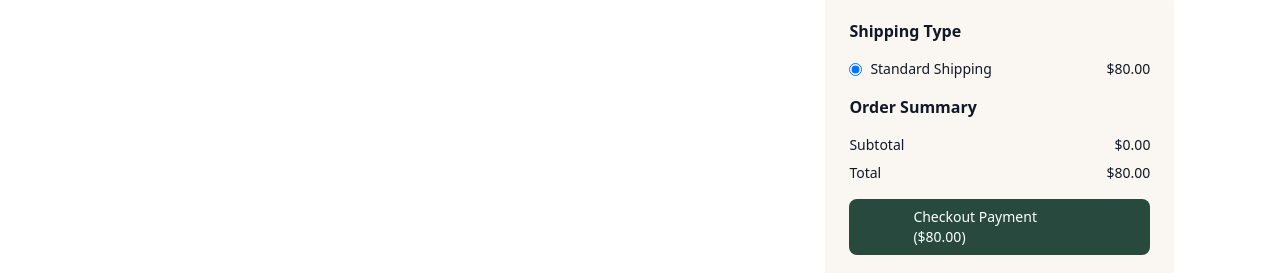
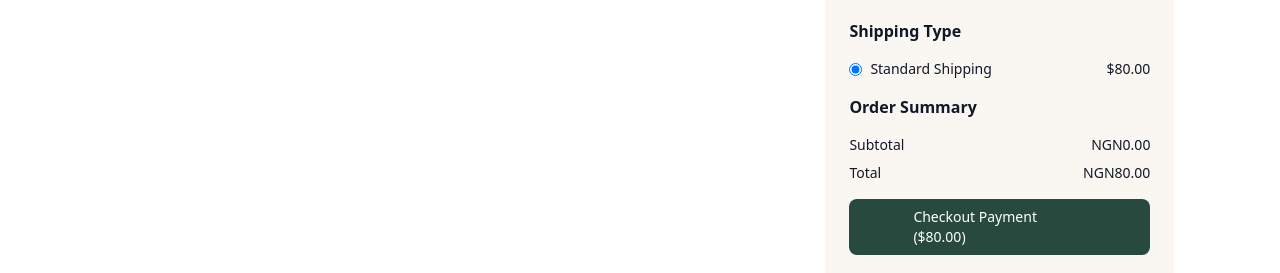
Before and after one commit to EA-Emerson/my-app, a React (Create React App) app: page /checkout in a window 1280 px wide. Shown: the part 141-414 px from the top of the page. Built offline with nearby package versions, Linux system fonts and the light colour scheme; no server answers.

Commit message:
Update checkout.jsx

```diff
--- a/src/pages/checkout.jsx
+++ b/src/pages/checkout.jsx
@@ -63,11 +63,11 @@ const Checkout = ({ cartItems }) => {
           <h3 className="font-bold mb-4">Order Summary</h3>
           <div className="flex justify-between mb-2">
             <span className="text-sm">Subtotal</span>
-            <span className="text-sm">${totalPrice.toFixed(2)}</span>
+            <span className="text-sm">NGN{totalPrice.toFixed(2)}</span>
           </div>
           <div className="flex justify-between mb-4">
             <span className="text-sm">Total</span>
-            <span className="text-sm">${grandTotal.toFixed(2)}</span>
+            <span className="text-sm">NGN{grandTotal.toFixed(2)}</span>
           </div>
           <div className="w-full flex justify-center items-center">
             <Link
```
